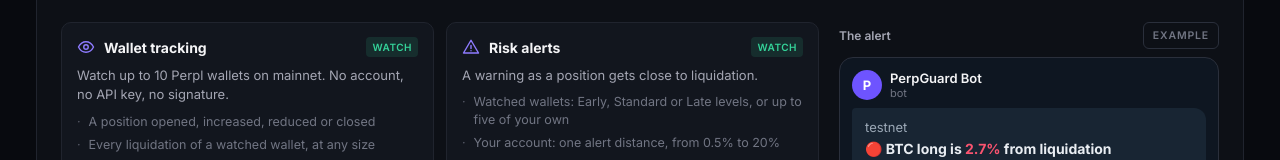
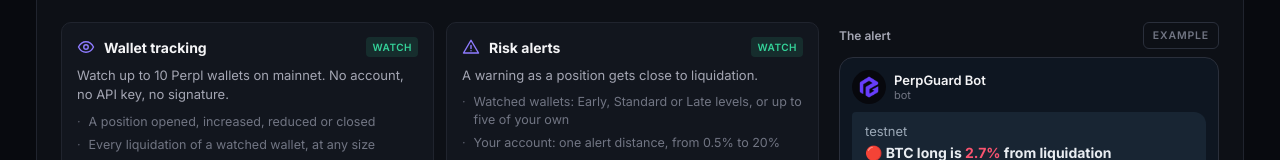
Before and after one commit to 0xMigzy/PerpGuard, a Next.js app in the folder apps/web/: page /bot in a window 1280 px wide. Shown: the part 368-528 px from the top of the page. Built offline with nearby package versions, Linux system fonts and the light colour scheme; no server answers.

Commit message:
Bot page: the example alert's avatar is the PerpGuard icon, round, at a Telegram message avatar's size
The site's own perpguard-icon-192.png (the favicon set's source), no new
asset.

Co-Authored-By: Claude Opus 5.5 <noreply@anthropic.com>

```diff
--- a/apps/web/src/app/bot/BotView.tsx
+++ b/apps/web/src/app/bot/BotView.tsx
@@ -251,9 +251,9 @@ function AlertPreview() {
       </div>
       <div className="rounded-[14px] border border-border2 bg-[#0E1621] p-3">
         <div className="mb-2 flex items-center gap-2">
-          <span className="flex h-[30px] w-[30px] items-center justify-center rounded-full bg-accent text-[13px] font-bold text-white" aria-hidden="true">
-            P
-          </span>
+          {/* The site's own icon (favicon set, manifest), round as Telegram draws a bot's photo, at a message avatar's size. */}
+          {/* eslint-disable-next-line @next/next/no-img-element */}
+          <img src="/perpguard-icon-192.png?v=2" alt="" aria-hidden="true" width={34} height={34} className="h-[34px] w-[34px] flex-none rounded-full object-cover" />
           <div className="leading-tight">
             <div className="text-[13px] font-semibold text-text">PerpGuard Bot</div>
             <div className="text-[11px] text-muted">bot</div>
```
